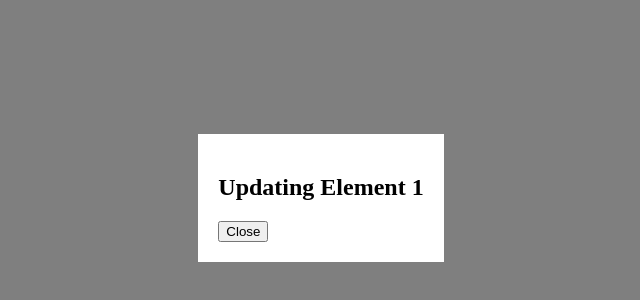
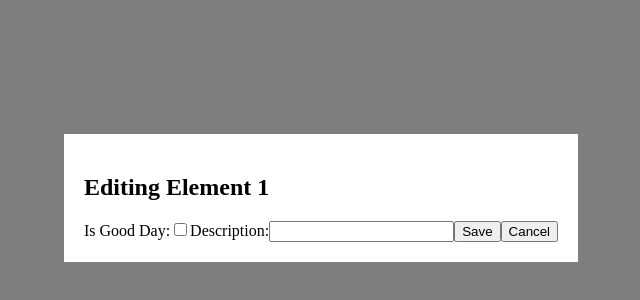
Before and after one commit to pavelo4ka/EssatoTestProject, a React (Vite) app in the folder client/: page /edit/1 in a window 1280 px wide. Shown: the part 202-502 px from the top of the page, without its empty margins (319-959 px from the left). Built offline with nearby package versions, Linux system fonts and the light colour scheme; no server answers.

Commit message:
Edition done

```diff
--- a/client/src/EditModal.tsx
+++ b/client/src/EditModal.tsx
@@ -1,10 +1,31 @@
-// EditModal.tsx
-import { useNavigate, useParams } from 'react-router-dom';
-import React from 'react';
+import { useLocation, useNavigate, useParams } from 'react-router-dom';
+import React, { useState } from 'react';
+import { putData } from './axios-api';
 
 export const EditModal = () => {
   const navigate = useNavigate();
   const { id } = useParams();
+  const location = useLocation();
+
+  const item = location.state; // { isGoodDay, description }
+
+  const [formData, setFormData] = useState({
+    isGoodDay: item?.isGoodDay || false,
+    description: item?.description || '',
+  });
+
+  const handleChange = (e: React.ChangeEvent<HTMLInputElement | HTMLSelectElement>) => {
+    const { name, value, type, checked } = e.target;
+    setFormData({
+      ...formData,
+      [name]: type === 'checkbox' ? checked : value,
+    });
+  };
+
+  const handleSubmit = async () => {
+    if (id) await putData(id, formData);
+    navigate(-1);
+  };
 
   return (
     <div
@@ -14,16 +35,38 @@ export const EditModal = () => {
         background: 'rgba(0,0,0,0.5)',
         display: 'flex',
         justifyContent: 'center',
-        alignItems: 'center'
+        alignItems: 'center',
       }}
       onClick={() => navigate(-1)}
     >
       <div
         style={{ background: 'white', padding: 20 }}
-        onClick={e => e.stopPropagation()}
+        onClick={(e) => e.stopPropagation()}
       >
-        <h2>Updating Element {id}</h2>
-        <button onClick={() => navigate(-1)}>Close</button>
+        <h2>Editing Element {id}</h2>
+
+        <label>
+          Is Good Day:
+          <input
+            type="checkbox"
+            name="isGoodDay"
+            checked={formData.isGoodDay}
+            onChange={handleChange}
+          />
+        </label>
+
+        <label>
+          Description:
+          <input
+            type="text"
+            name="description"
+            value={formData.description}
+            onChange={handleChange}
+          />
+        </label>
+
+        <button onClick={handleSubmit}>Save</button>
+        <button onClick={() => navigate(-1)}>Cancel</button>
       </div>
     </div>
   );
```
Also changed, not shown: 2 other files (tests, documents, lock files or other folders).
